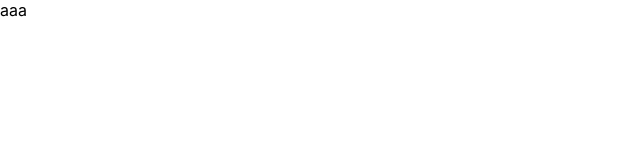
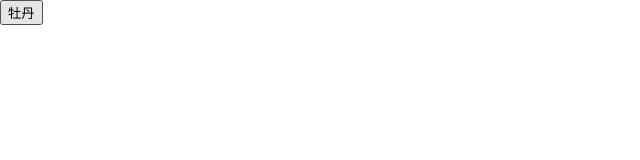
Before and after one commit to SatakeYusuke19920527/deploy_app_sawa, a React (Create React App) app: page / in a window 1280 px wide. Shown: the top 160 px of the page, without its empty margins (0-640 px from the left). Built offline with nearby package versions, Linux system fonts and the light colour scheme.

Commit message:
2021 8 21

```diff
--- a/src/App.js
+++ b/src/App.js
@@ -1,15 +1,19 @@
 import './App.css'
+import React from 'react'
 
-function App () {
+function App() {
+  const handleClick = () => {
+    console.log("Hello, world!!!")
+
+  }
   return (
     <div>
-      <Button />
+      <button onClick={handleClick}>
+     牡丹
+    </button>
     </div>
   )
 }
 
-function Button () {
-  return <span>aaa</span>
-}
 
-export default App
+export default App;
```
